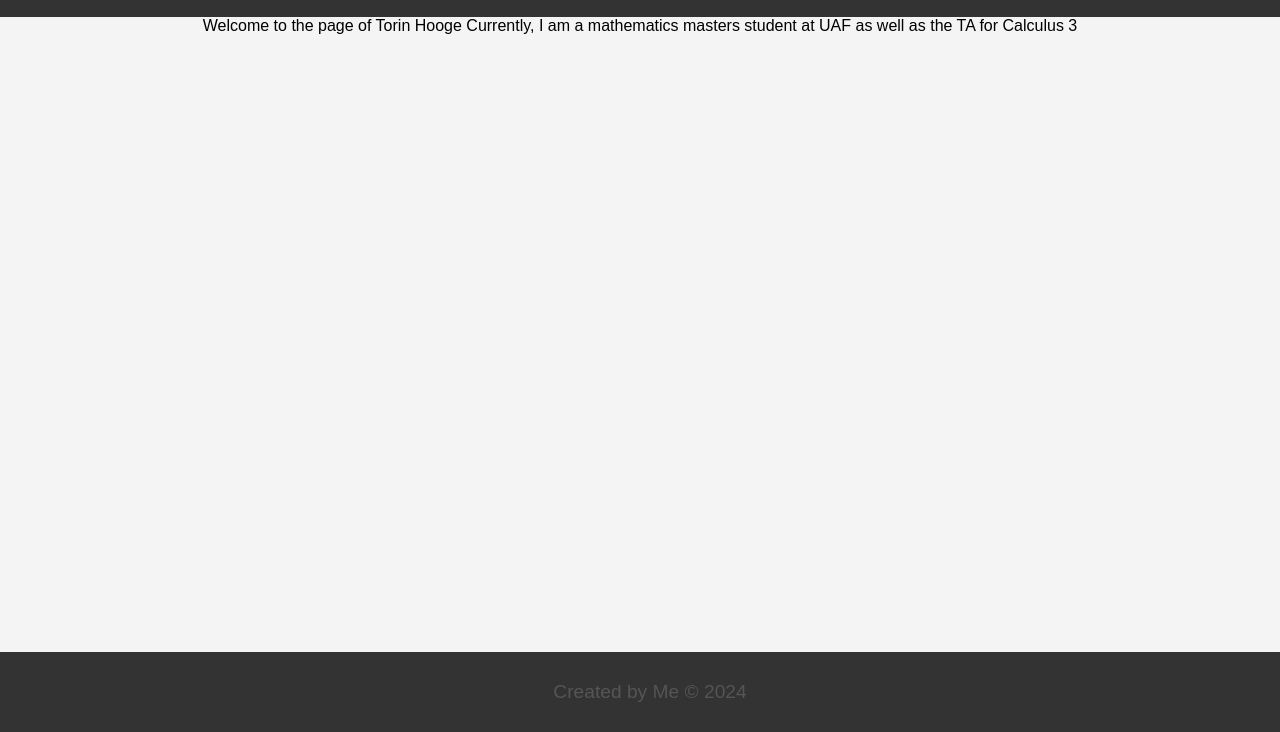
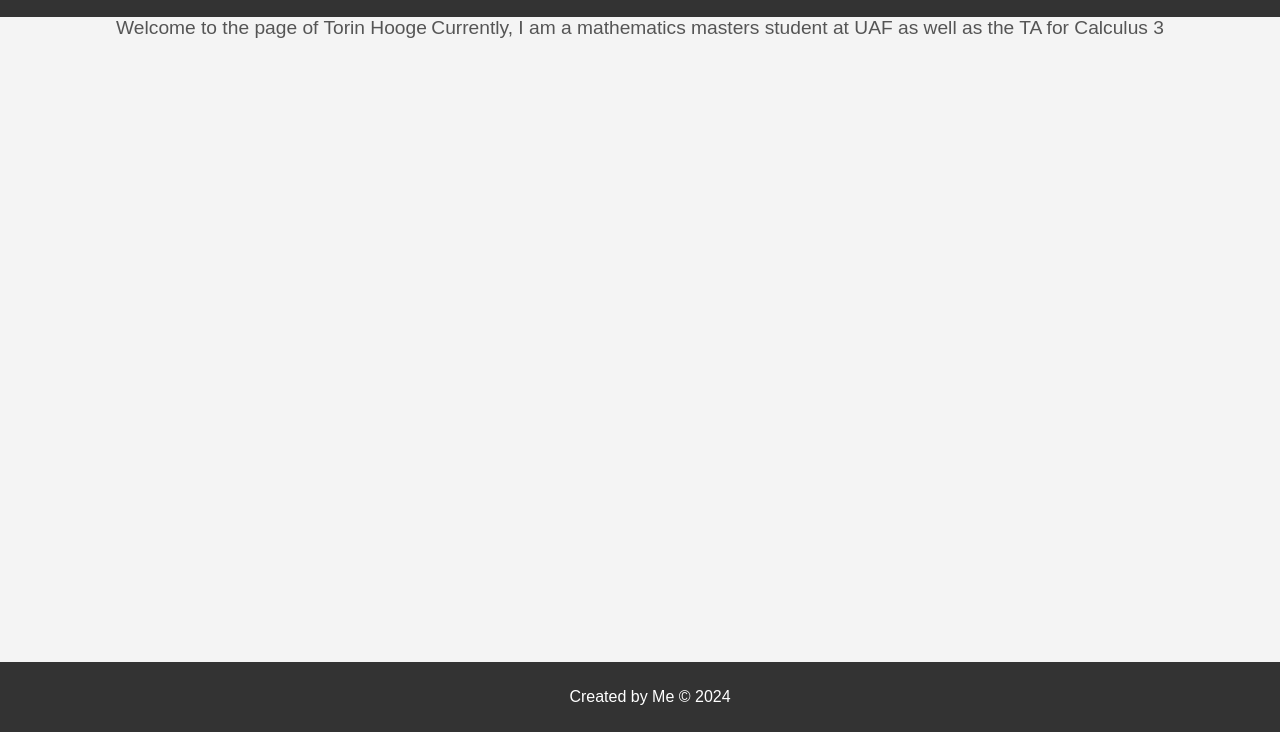
Before and after one commit to trhooge/trhooge.github.io, a plain HTML site: page index.html in a window 1280 px wide. Shown: the part 68-800 px from the top of the page. Drawn offline with Linux system fonts and the light colour scheme.

Commit message:
Update index.html

```diff
--- a/index.html
+++ b/index.html
@@ -21,7 +21,11 @@
             font-size: 2.5em;
             margin: 0;
         }
-    p {
+    p1 {
+            color: #555;
+            font-size: 1.2em;
+        }
+    p2 {
             color: #555;
             font-size: 1.2em;
         }
```
